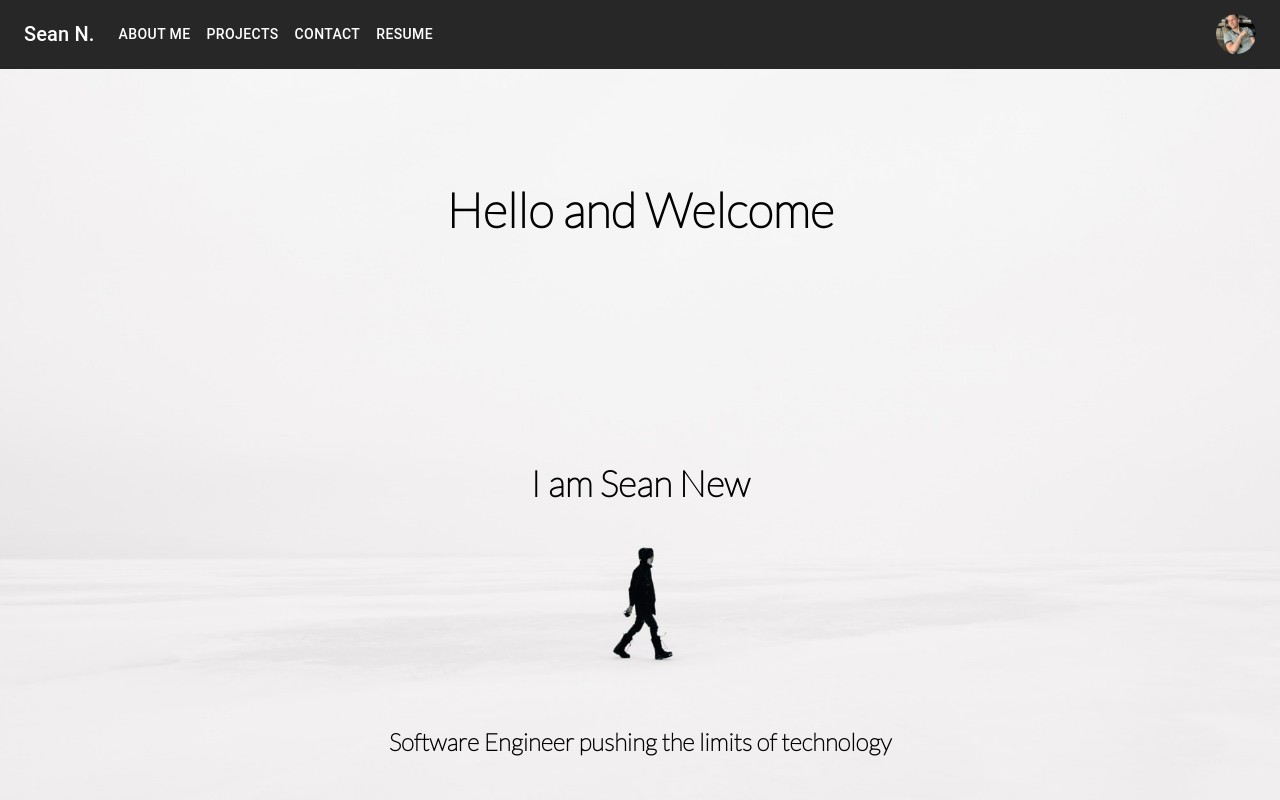
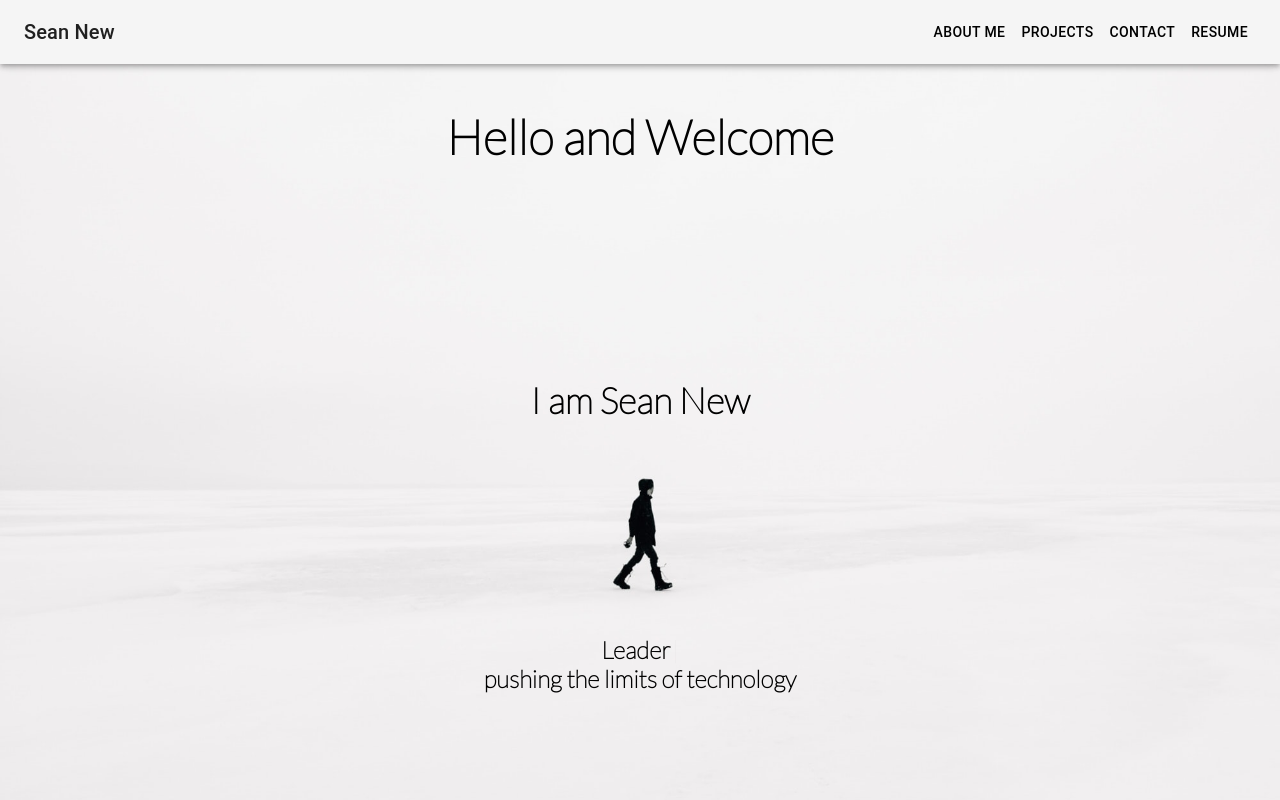
Before and after one commit to snew430/my-portfolio, a React (Create React App) app: page / in a window 1280 px wide. Shown: the top 800 px of the page. Built offline with nearby package versions, Linux system fonts and the light colour scheme.

Commit message:
changed navbar and updated resume

```diff
--- a/package.json
+++ b/package.json
@@ -16,6 +16,7 @@
     "react-scripts": "5.0.1",
     "react-scroll-parallax": "^3.0.6",
     "tailwindcss": "^3.0.24",
+    "typewriter-effect": "^2.19.0",
     "web-vitals": "^2.1.4"
   },
   "scripts": {
--- a/src/App.js
+++ b/src/App.js
@@ -1,77 +1,72 @@
-import React, { useState } from "react";
-import Header from "./components/Header";
-import Nav from "./components/Nav";
-import About from "./components/About";
-import Projects from "./components/Projects";
-import Footer from "./components/Footer";
-import { ParallaxProvider } from "react-scroll-parallax";
-import PBanner from "./components/PBanner";
-import Img1 from "./img/Coffee.jpg";
-import Img2 from "./img/About.jpg";
-import Img3 from "./img/Envelope.jpg";
-import Img4 from "./img/Road.jpg";
-import watch from "./img/WatchSocial.png";
-import digiblog from "./img/DigiBlog.png";
-import shopshop from "./img/shopshop.png";
-import deweydecimal from "./img/deweydecimal.png";
-import golfbuddy from "./img/golfbuddy.png";
+import React, { useState } from 'react';
+import Header from './components/Header';
+import Nav from './components/Nav';
+import About from './components/About';
+import Projects from './components/Projects';
+import Footer from './components/Footer';
+import { ParallaxProvider } from 'react-scroll-parallax';
+import PBanner from './components/PBanner';
+import Img1 from './img/Coffee.jpg';
+import Img2 from './img/About.jpg';
+import Img3 from './img/Envelope.jpg';
+import Img4 from './img/Road.jpg';
+import watch from './img/WatchSocial.png';
+import digiblog from './img/DigiBlog.png';
+import shopshop from './img/shopshop.png';
+import deweydecimal from './img/deweydecimal.png';
+import golfbuddy from './img/golfbuddy.png';
 
 function App() {
   const [contactSelected, setContactSelected] = useState(false);
-  const [currentCategory, setCurrentCategory] = useState("");
+  const [currentCategory, setCurrentCategory] = useState('');
   const [projects] = useState([
     {
-      name: "whatsmyteetime",
-      deploy: "http://www.whatsmyteetime.com/",
-      repo: "https://github.com/snew430/golfbuddy",
+      name: 'whats my tee time',
+      deploy: 'http://www.whatsmyteetime.com/',
+      repo: 'https://github.com/snew430/golfbuddy',
       technologies:
-        "MongoDB, Express.js, React, Node.js, IndexDB, Mongoose, Framer-Motion",
-      tagline: "A Private Golf Tournament Website",
+        'MongoDB, Express.js, React, Node.js, IndexDB, Mongoose, Framer-Motion',
+      tagline: 'A Private Golf Tournament Website',
       pic: golfbuddy,
     },
     {
-      name: "WatchSocial",
-      deploy: "https://watchsocial.herokuapp.com",
-      repo: "https://github.com/snew430/WatchSocial",
-      tagline: "Where everyone is a critic",
+      name: 'WatchSocial',
+      deploy: 'https://watchsocial.herokuapp.com',
+      repo: 'https://github.com/snew430/WatchSocial',
+      tagline: 'Where everyone is a critic',
       technologies:
-        "Handlebars, Node.js, MySQL, HTML, CSS/Bootstrap, JavaScript, Express.js, Sequelize",
+        'Handlebars, Node.js, MySQL, HTML, CSS/Bootstrap, JavaScript, Express.js, Sequelize',
       pic: watch,
     },
     {
-      name: "Dewey Decimal",
-      deploy: "https://deweydecimal.herokuapp.com/",
-      repo: "https://github.com/snew430/Dewey-Decimal",
-      technologies: "MongoDB, Express.js, React, Node.js, Mongoose",
-      tagline: "Log your favorite books using a GoogleBooks API",
+      name: 'Dewey Decimal',
+      deploy: 'https://deweydecimal.herokuapp.com/',
+      repo: 'https://github.com/snew430/Dewey-Decimal',
+      technologies: 'MongoDB, Express.js, React, Node.js, Mongoose',
+      tagline: 'Log your favorite books using a GoogleBooks API',
       pic: deweydecimal,
     },
     {
-      name: "DigiBlog",
-      deploy: "https://powerful-cove-30309.herokuapp.com",
-      repo: "https://github.com/snew430/DigiBlog",
-      tagline: "Tech blog for your favorite tech topics",
-      technologies: "MongoDB, Mongoose, Express.js, Node.js, HTML, CSS",
+      name: 'DigiBlog',
+      deploy: 'https://powerful-cove-30309.herokuapp.com',
+      repo: 'https://github.com/snew430/DigiBlog',
+      tagline: 'Tech blog for your favorite tech topics',
+      technologies: 'MongoDB, Mongoose, Express.js, Node.js, HTML, CSS',
       pic: digiblog,
     },
     {
-      name: "shop-shop",
-      deploy: "https://fast-brook-54649.herokuapp.com/",
-      repo: "https://github.com/snew430/shop-shop",
-      technologies: "MongoDB, Express.js, React, Node.js, IndexDB, Mongoose",
-      tagline: "Full MERN-stack shopping site",
+      name: 'shop-shop',
+      deploy: 'https://fast-brook-54649.herokuapp.com/',
+      repo: 'https://github.com/snew430/shop-shop',
+      technologies: 'MongoDB, Express.js, React, Node.js, IndexDB, Mongoose',
+      tagline: 'Full MERN-stack shopping site',
       pic: shopshop,
     },
   ]);
 
   return (
     <ParallaxProvider>
-      <Nav
-        setCurrentCategory={setCurrentCategory}
-        currentCategory={currentCategory}
-        contactSelected={contactSelected}
-        setContactSelected={setContactSelected}
-      />
+      <Nav />
       <Header />
       <PBanner photo={Img1} title="About" />
       <About />
--- a/src/components/Header.js
+++ b/src/components/Header.js
@@ -1,5 +1,6 @@
-import React from "react";
-import walking from "../img/Walking.jpg";
+import React from 'react';
+import walking from '../img/Walking.jpg';
+import Typewriter from 'typewriter-effect';
 
 const Header = () => {
   return (
@@ -9,7 +10,16 @@
     >
       <h1>Hello and Welcome</h1>
       <h2>I am Sean New</h2>
-      <h4>Software Engineer pushing the limits of technology</h4>
+      <h4>
+        <Typewriter
+          options={{
+            strings: ['Software Engineer', 'Leader', 'Problem Solver'],
+            autoStart: true,
+            loop: true,
+          }}
+        />
+        pushing the limits of technology
+      </h4>
     </div>
   );
 };
--- a/src/components/Nav.js
+++ b/src/components/Nav.js
@@ -1,139 +1,107 @@
-import * as React from "react";
-import AppBar from "@mui/material/AppBar";
-import Box from "@mui/material/Box";
-import Toolbar from "@mui/material/Toolbar";
-import IconButton from "@mui/material/IconButton";
-import Typography from "@mui/material/Typography";
-import Menu from "@mui/material/Menu";
-import MenuIcon from "@mui/icons-material/Menu";
-import Container from "@mui/material/Container";
-import Avatar from "@mui/material/Avatar";
-import Button from "@mui/material/Button";
-import MenuItem from "@mui/material/MenuItem";
-import portrait from "../img/Portrait.jpeg";
-import { ThemeProvider, createTheme } from "@mui/material/styles";
-import resume from "../img/SeanNewResume.pdf";
+import * as React from 'react';
+import AppBar from '@mui/material/AppBar';
+import Box from '@mui/material/Box';
+import Divider from '@mui/material/Divider';
+import Drawer from '@mui/material/Drawer';
+import IconButton from '@mui/material/IconButton';
+import List from '@mui/material/List';
+import ListItem from '@mui/material/ListItem';
+import ListItemButton from '@mui/material/ListItemButton';
+import ListItemText from '@mui/material/ListItemText';
+import MenuIcon from '@mui/icons-material/Menu';
+import Toolbar from '@mui/material/Toolbar';
+import Typography from '@mui/material/Typography';
+import Button from '@mui/material/Button';
+import resume from '../img/SeanNewResume.pdf';
 
+const drawerWidth = 240;
 const pages = [
-  { name: "About Me", ref: "#about" },
-  { name: "Projects", ref: "#projects" },
-  { name: "Contact", ref: "#contact" },
-  { name: "Resume", ref: resume },
+  { name: 'About Me', ref: '#about' },
+  { name: 'Projects', ref: '#projects' },
+  { name: 'Contact', ref: '#contact' },
+  { name: 'Resume', ref: resume },
 ];
 
-const Nav = () => {
-  const [anchorElNav, setAnchorElNav] = React.useState(null);
+function DrawerAppBar(props) {
+  const { window } = props;
+  const [mobileOpen, setMobileOpen] = React.useState(false);
 
-  const handleOpenNavMenu = (event) => {
-    setAnchorElNav(event.currentTarget);
+  const handleDrawerToggle = () => {
+    setMobileOpen(!mobileOpen);
   };
 
-  const handleCloseNavMenu = () => {
-    setAnchorElNav(null);
-  };
+  const drawer = (
+    <Box onClick={handleDrawerToggle} sx={{ textAlign: 'center' }}>
+      <Typography variant="h6" sx={{ my: 2 }}>
+        Sean New
+      </Typography>
+      <Divider />
+      <List>
+        {pages.map((item) => (
+          <ListItem key={item.name} disablePadding>
+            <ListItemButton sx={{ textAlign: 'center' }}>
+              <ListItemText primary={item.name} />
+            </ListItemButton>
+          </ListItem>
+        ))}
+      </List>
+    </Box>
+  );
 
-  const darkTheme = createTheme({
-    palette: {
-      mode: "dark",
-      primary: {
-        main: "#1976d2",
-      },
-    },
-  });
+  const container =
+    window !== undefined ? () => window().document.body : undefined;
 
   return (
-    <ThemeProvider theme={darkTheme}>
-      <AppBar position="static">
-        <Container maxWidth="xl">
-          <Toolbar disableGutters>
-            <Typography
-              variant="h6"
-              noWrap
-              component="div"
-              sx={{ mr: 2, display: { xs: "none", md: "flex" } }}
-            >
-              Sean N.
-            </Typography>
-
-            <Box sx={{ flexGrow: 1, display: { xs: "flex", md: "none" } }}>
+    <Box sx={{ display: 'flex' }}>
+      <AppBar component="nav" color="default">
+        <Toolbar>
           <IconButton
-                size="large"
-                aria-label="account of current user"
-                aria-controls="menu-appbar"
-                aria-haspopup="true"
-                onClick={handleOpenNavMenu}
             color="inherit"
+            aria-label="open drawer"
+            edge="start"
+            onClick={handleDrawerToggle}
+            sx={{ mr: 2, display: { sm: 'none' } }}
           >
             <MenuIcon />
           </IconButton>
-              <Menu
-                id="menu-appbar"
-                anchorEl={anchorElNav}
-                anchorOrigin={{
-                  vertical: "bottom",
-                  horizontal: "left",
-                }}
-                keepMounted
-                transformOrigin={{
-                  vertical: "top",
-                  horizontal: "left",
-                }}
-                open={Boolean(anchorElNav)}
-                onClose={handleCloseNavMenu}
-                sx={{
-                  display: { xs: "block", md: "none" },
-                }}
-              >
-                {pages.map((page) => (
-                  <MenuItem key={page.name} onClick={handleCloseNavMenu}>
-                    <Typography textAlign="center">
-                      <a href={page.ref}>{page.name}</a>
-                    </Typography>
-                  </MenuItem>
-                ))}
-              </Menu>
-            </Box>
           <Typography
             variant="h6"
-              noWrap
             component="div"
-              sx={{ flexGrow: 1, display: { xs: "flex", md: "none" } }}
+            sx={{ flexGrow: 1, display: { xs: 'none', sm: 'block' } }}
           >
             Sean New
           </Typography>
-            <Box sx={{ flexGrow: 1, display: { xs: "none", md: "flex" } }}>
-              {pages.map((page) => (
-                <Button
-                  key={page.name}
-                  href={page.ref}
-                  onClick={handleCloseNavMenu}
-                  sx={{ my: 2, color: "white", display: "block" }}
-                >
-                  {page.name}
+          <Box sx={{ display: { xs: 'none', sm: 'block' } }}>
+            {pages.map((item) => (
+              <Button href={item.ref} key={item.name} sx={{ color: '#000' }}>
+                {item.name}
               </Button>
             ))}
           </Box>
+        </Toolbar>
+      </AppBar>
+      <Box component="nav">
+        <Drawer
+          container={container}
+          variant="temporary"
+          open={mobileOpen}
+          onClose={handleDrawerToggle}
+          ModalProps={{
+            keepMounted: true, // Better open performance on mobile.
+          }}
+          sx={{
+            display: { xs: 'block', sm: 'none' },
+            '& .MuiDrawer-paper': {
+              boxSizing: 'border-box',
+              width: drawerWidth,
+            },
+          }}
+        >
+          {drawer}
+        </Drawer>
+      </Box>
+    </Box>
+  );
+}
 
-            <Box sx={{ flexGrow: 0 }}>
-              <Avatar alt="Sean's profile pic" src={portrait} />
-              <Menu
-                sx={{ mt: "45px" }}
-                id="menu-appbar"
-                anchorOrigin={{
-                  vertical: "top",
-                  horizontal: "right",
-                }}
-                keepMounted
-                transformOrigin={{
-                  vertical: "top",
-                  horizontal: "right",
-                }}
-              ></Menu>
-            </Box>
-          </Toolbar>
-        </Container>
-      </AppBar>
-    </ThemeProvider>
-  );
-};
-export default Nav;
+export default DrawerAppBar;
--- a/src/components/Projects.js
+++ b/src/components/Projects.js
@@ -1,7 +1,7 @@
-import React, { useState } from "react";
-import bricks from "../img/Bricks.jpg";
-import Modal from "./Modal";
-import Project from "./Project";
+import React, { useState } from 'react';
+import bricks from '../img/Bricks.jpg';
+import Modal from './Modal';
+import Project from './Project';
 
 const Projects = ({ projects }) => {
   const [currentProject, setCurrentProject] = useState();
@@ -21,7 +21,11 @@
         id="projects"
       >
         {projects.map((project) => (
-          <Project project={project} onClick={() => toggleModal(project)} />
+          <Project
+            key={project.name}
+            project={project}
+            onClick={() => toggleModal(project)}
+          />
         ))}
       </div>
     </>
```
Also changed, not shown: src/index.css (+4 -4 lines), 2 other files (tests, documents, lock files or other folders). Lines whose indentation alone changed are shown as unchanged.
